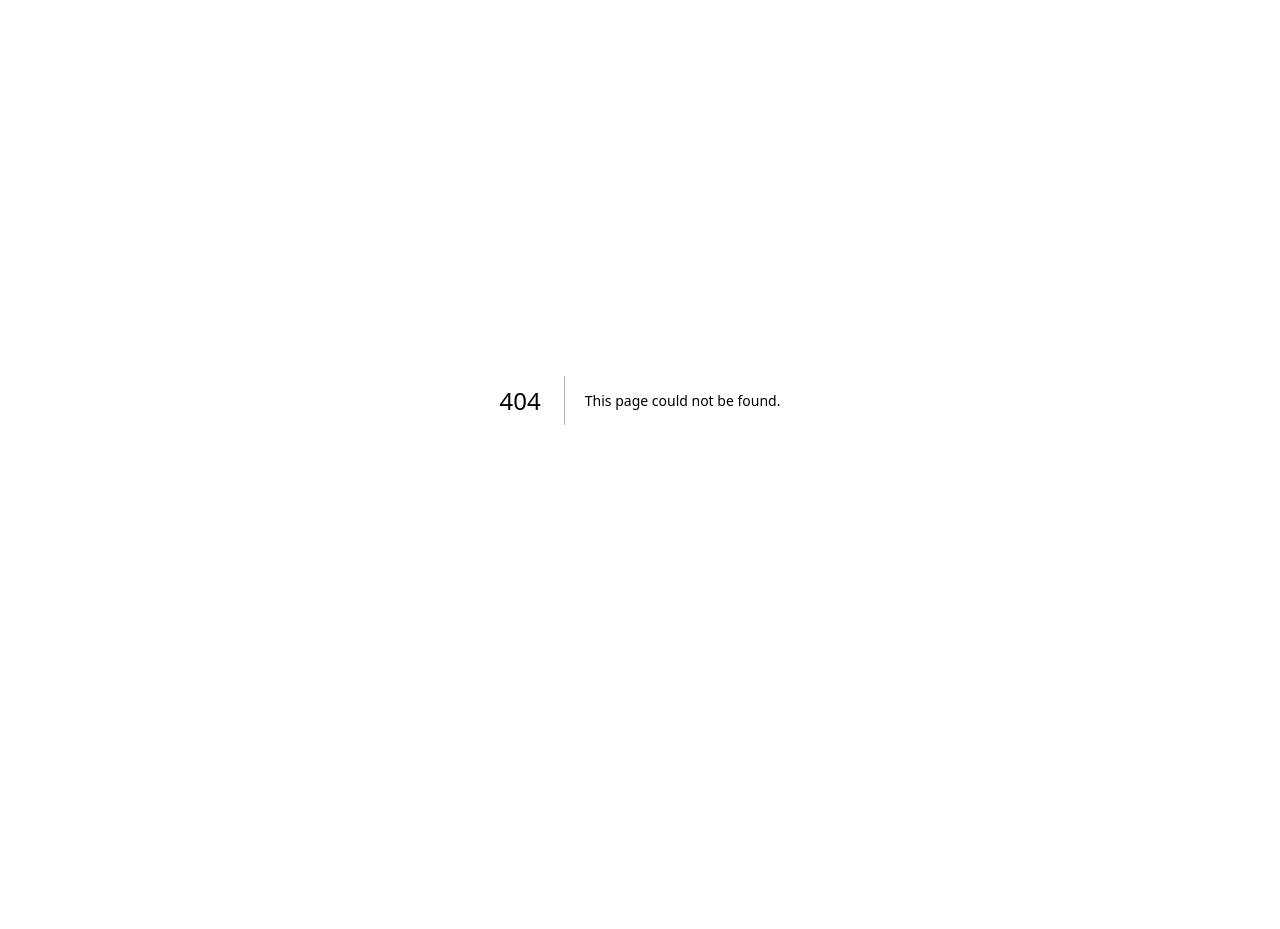
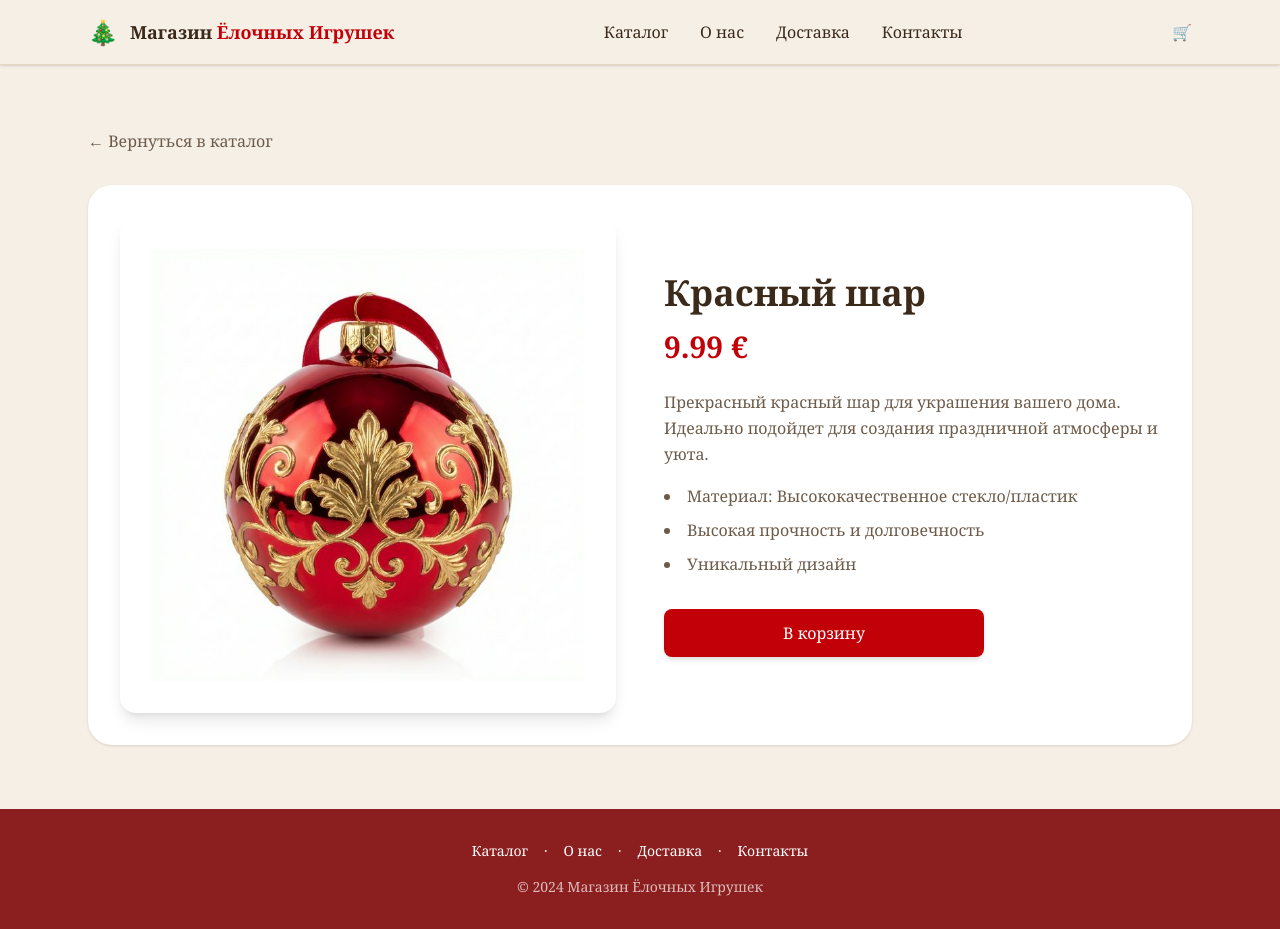
Before and after one commit to axlll812/my-shop, a Next.js app: page /product/1 in a window 1280 px wide. Before the commit this address had no page. Before the commit the page ends 800 px from the top, so only its background shows below. Built offline with nearby package versions, Linux system fonts and the light colour scheme.

Commit message:
feat: Implement product detail pages and a reusable AddToCartButton component.

```diff
--- /dev/null
+++ b/src/app/product/[id]/page.tsx
@@ -0,0 +1,71 @@
+import { products } from "@/data/products";
+import Header from "@/components/Header";
+import Footer from "@/components/Footer";
+import AddToCartButton from "@/components/AddToCartButton";
+import Image from "next/image";
+import { notFound } from "next/navigation";
+import Link from "next/link";
+
+export default async function ProductPage({ params }: { params: Promise<{ id: string }> }) {
+    const { id } = await params;
+    const product = products.find((p) => p.id === parseInt(id));
+
+    if (!product) {
+        notFound();
+    }
+
+    return (
+        <main className="bg-[#f5efe6] text-[#3b2a1a] min-h-screen flex flex-col">
+            <Header />
+
+            <section className="py-16 flex-grow">
+                <div className="max-w-6xl mx-auto px-6">
+                    <Link href="/catalog" className="text-[#6d5b4a] hover:text-[#3b2a1a] transition mb-8 inline-block">
+                        &larr; Вернуться в каталог
+                    </Link>
+
+                    <div className="grid md:grid-cols-2 gap-12 bg-white p-8 rounded-3xl shadow-sm">
+                        <div className="relative aspect-square rounded-2xl overflow-hidden soft-card flex items-center justify-center p-8 bg-[#f5efe6]/50">
+                            <Image
+                                src={product.image}
+                                alt={product.name}
+                                width={500}
+                                height={500}
+                                className="object-contain hover:scale-105 transition duration-500"
+                            />
+                        </div>
+
+                        <div className="flex flex-col justify-center">
+                            <h1 className="text-4xl font-bold mb-4">{product.name}</h1>
+                            <p className="text-3xl text-red-700 font-bold mb-6">{product.price} €</p>
+
+                            <div className="mb-8 text-[#6d5b4a] leading-relaxed">
+                                <p>
+                                    Прекрасный {product.name.toLowerCase()} для украшения вашего дома.
+                                    Идеально подойдет для создания праздничной атмосферы и уюта.
+                                </p>
+                                <ul className="list-disc list-inside mt-4 space-y-2">
+                                    <li>Материал: Высококачественное стекло/пластик</li>
+                                    <li>Высокая прочность и долговечность</li>
+                                    <li>Уникальный дизайн</li>
+                                </ul>
+                            </div>
+
+                            <div className="w-full max-w-xs">
+                                <AddToCartButton product={product} />
+                            </div>
+                        </div>
+                    </div>
+                </div>
+            </section>
+
+            <Footer />
+        </main>
+    );
+}
+
+export async function generateStaticParams() {
+    return products.map((product) => ({
+        id: product.id.toString(),
+    }));
+}
--- /dev/null
+++ b/src/components/AddToCartButton.tsx
@@ -0,0 +1,30 @@
+"use client";
+
+import { useCart } from "@/context/CartContext";
+import { Product } from "@/data/products";
+import Link from "next/link";
+
+export default function AddToCartButton({ product }: { product: Product }) {
+    const { cart, addToCart } = useCart();
+    const inCart = cart.some((item) => item.id === product.id);
+
+    if (inCart) {
+        return (
+            <Link
+                href="/cart"
+                className="block w-full text-center bg-green-600 hover:bg-green-700 text-white py-3 rounded-lg shadow-md transition transform active:scale-95"
+            >
+                ✓ В корзине
+            </Link>
+        );
+    }
+
+    return (
+        <button
+            onClick={() => addToCart(product)}
+            className="w-full bg-red-700 hover:bg-red-800 text-white py-3 rounded-lg shadow-md transition transform active:scale-95"
+        >
+            В корзину
+        </button>
+    );
+}
--- a/src/components/ProductCard.tsx
+++ b/src/components/ProductCard.tsx
@@ -1,15 +1,14 @@
 "use client";
 
 import Image from "next/image";
-import { useCart } from "@/context/CartContext";
 import Link from "next/link";
+import { Product } from "@/data/products";
+import AddToCartButton from "./AddToCartButton";
 
-export default function ProductCard({ product }: any) {
-    const { addToCart } = useCart();
-
+export default function ProductCard({ product }: { product: Product }) {
     return (
         <div className="soft-card overflow-hidden group">
-            <div className="relative">
+            <Link href={`/product/${product.id}`} className="block relative">
                 <Image
                     src={product.image}
                     alt={product.name}
@@ -19,26 +18,29 @@ export default function ProductCard({ product }: any) {
                 />
 
                 {/* иконка избранного */}
-                <div className="absolute top-3 right-3 bg-white/80 backdrop-blur rounded-full p-2 shadow cursor-pointer hover:bg-red-50 transition">
+                <div
+                    onClick={(e) => {
+                        e.preventDefault();
+                        // TODO: handle favorite logic
+                    }}
+                    className="absolute top-3 right-3 bg-white/80 backdrop-blur rounded-full p-2 shadow cursor-pointer hover:bg-red-50 transition z-10"
+                >
                     ❤️
                 </div>
-            </div>
+            </Link>
 
             <div className="p-6">
-                <h3 className="font-semibold text-lg mb-2">
-                    {product.name}
-                </h3>
+                <Link href={`/product/${product.id}`}>
+                    <h3 className="font-semibold text-lg mb-2 hover:text-red-700 transition">
+                        {product.name}
+                    </h3>
+                </Link>
 
                 <p className="text-red-700 font-bold text-xl mb-4">
                     {product.price} €
                 </p>
 
-                <button
-                    onClick={() => addToCart(product)}
-                    className="w-full bg-red-700 hover:bg-red-800 text-white py-3 rounded-lg shadow-md transition transform active:scale-95"
-                >
-                    В корзину
-                </button>
+                <AddToCartButton product={product} />
             </div>
         </div>
     );
```
